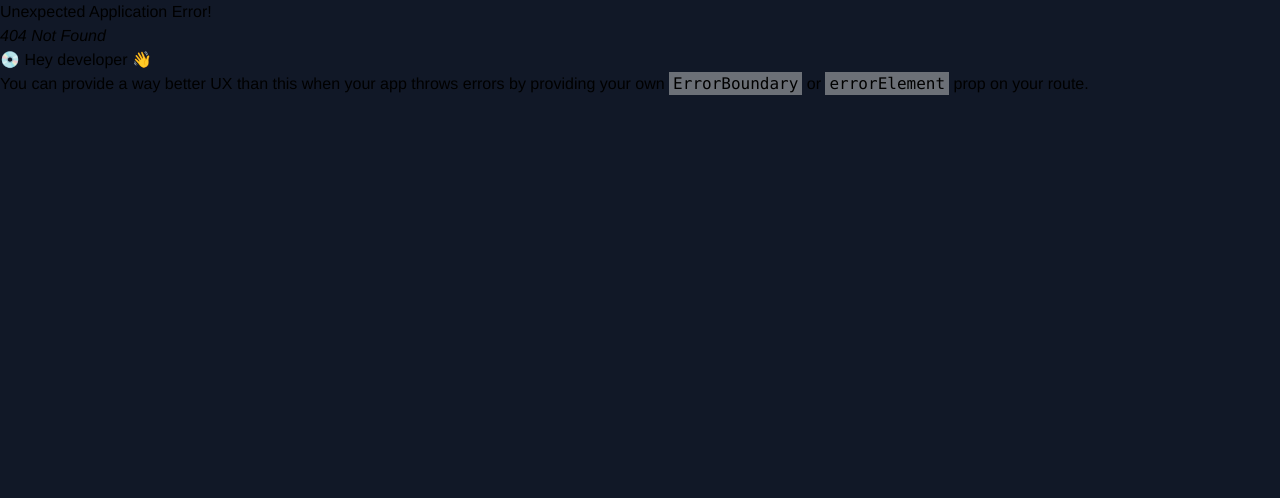
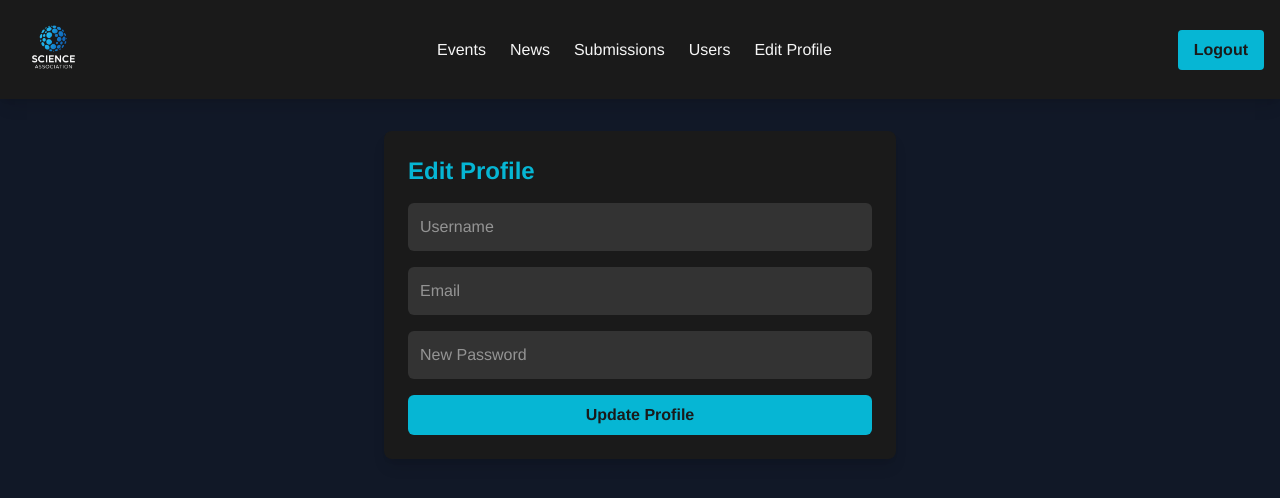
Before and after one commit to ParsaDokhtMohammadi/Scientific-Association-Website-react-mysql, a React (Vite) app in the folder client/: page /EditUserProfile in a window 1280 px wide. Before the commit this address had no page. Shown: the top 498 px of the page. Built offline with nearby package versions, Linux system fonts and the light colour scheme; no server answers.

Commit message:
edit user profile added & header updated

```diff
--- a/client/src/App.jsx
+++ b/client/src/App.jsx
@@ -17,6 +17,7 @@ import SingleNews from "./pages/SingleNews";
 import EditEventForm from "./pages/EditEventForm";
 import EditNewsForm from "./pages/EditNewsForm";
 import CreateEvent from "./pages/CreateEvent";
+import EditUserProfile from "./pages/EditUserProfile";
 const App = () => {
   const router = createBrowserRouter(
     createRoutesFromElements(
@@ -30,6 +31,7 @@ const App = () => {
         <Route path="/UsersAdmin" element={<UsersAdmin></UsersAdmin>}></Route>
         <Route path="/SubmissionAdmin" element={<SubmissionAdmin></SubmissionAdmin>}></Route>
         <Route path="/CreateEvent" element={<CreateEvent></CreateEvent>}></Route>
+        <Route path="/EditUserProfile" element={<EditUserProfile></EditUserProfile>}></Route>
         <Route path="/SingleEvent/:id" element={<SingleEvent></SingleEvent>}></Route>
         <Route path="/SingleNews/:id" element={<SingleNews></SingleNews>}></Route>
         <Route path="/UserRegistrations" element={<UserRegistrations></UserRegistrations>}></Route>
--- a/client/src/components/Header.jsx
+++ b/client/src/components/Header.jsx
@@ -1,20 +1,20 @@
-import { Link, NavLink , useNavigate } from "react-router";
-import { useSelector , useDispatch} from "react-redux";
+import { Link, NavLink, useNavigate } from "react-router";
+import { useSelector, useDispatch } from "react-redux";
 import { clearUser } from "../features/UserSlice";
 
 const Header = () => {
-  const User = useSelector(state => state.CurrentUser.CurrentUser)
-  const dispatch = useDispatch()
-  const navigate = useNavigate()
+  const User = useSelector(state => state.CurrentUser.CurrentUser);
+  const dispatch = useDispatch();
+  const navigate = useNavigate();
+
   return (
-    <header className="w-full bg-[#3B82F6] flex justify-between items-center px-3  mb-8">
-      <img src="assets/img/logo.png" className="w-[75px] " />
-      <div className="flex ">
-      <nav className="flex flex-row items-center gap-3">
+    <header className="w-full bg-[#1A1A1A] flex justify-between items-center px-4 py-3 mb-8 shadow-lg">
+      <img src="assets/img/logo.png" className="w-[75px]" alt="Logo" />
+      <nav className="flex flex-row items-center gap-6">
         <NavLink
           to="/Events"
           className={({ isActive }) =>
-            `duration-200 text-[#D1D5DB] ${isActive ? "text-[#D1D5DB]" : ""} hover:text-[#F87171] `
+            `duration-200 text-[#F5F5F5] ${isActive ? "text-[#06B6D4]" : ""} hover:text-[#F87171]`
           }
         >
           Events
@@ -22,45 +22,62 @@ const Header = () => {
         <NavLink
           to="/News"
           className={({ isActive }) =>
-            `duration-200 text-[#D1D5DB] ${isActive ? "text-[#06B6D4]" : ""} hover:text-[#F87171]`
+            `duration-200 text-[#F5F5F5] ${isActive ? "text-[#06B6D4]" : ""} hover:text-[#F87171]`
           }
         >
           News
         </NavLink>
         <NavLink
-          to={`${User?.role === "admin" ? "/SubmissionAdmin" :"/Submission"}`}
+          to={`${User?.role === "admin" ? "/SubmissionAdmin" : "/Submission"}`}
           className={({ isActive }) =>
-            `duration-200 text-[#D1D5DB] ${isActive ? "text-[#06B6D4]" : ""} hover:text-[#F87171]`
+            `duration-200 text-[#F5F5F5] ${isActive ? "text-[#06B6D4]" : ""} hover:text-[#F87171]`
           }
         >
           Submissions
         </NavLink>
+        {User?.role === "admin" && (
           <NavLink
             to="/UsersAdmin"
             className={({ isActive }) =>
-            `duration-200 text-[#D1D5DB] ${isActive ? "text-[#06B6D4]" : ""} hover:text-[#F87171]
-            ${User?.role!=="admin" ?"hidden":"block"}`
+              `duration-200 text-[#F5F5F5] ${isActive ? "text-[#06B6D4]" : ""} hover:text-[#F87171]`
             }
           >
             Users
           </NavLink>
+        )}
+        {User?.role === "user" && (
           <NavLink
             to="/UserRegistrations"
             className={({ isActive }) =>
-            `duration-200 text-[#D1D5DB] ${isActive ? "text-[#06B6D4]" : ""} hover:text-[#F87171]
-            ${User?.role!=="user" ?"hidden":"block"}`
+              `duration-200 text-[#F5F5F5] ${isActive ? "text-[#06B6D4]" : ""} hover:text-[#F87171]`
             }
           >
             Registrations
           </NavLink>
+        )}
+        {User && (
+          <NavLink
+            to="/EditUserProfile"
+            className={({ isActive }) =>
+              `duration-200 text-[#F5F5F5] ${isActive ? "text-[#06B6D4]" : ""} hover:text-[#F87171]`
+            }
+          >
+            Edit Profile
+          </NavLink>
+        )}
       </nav>
-          </div>
       <div className="flex gap-2">
-            <button className="rounded  h-10  px-2 bg-[#06B6D4] flex justify-center items-center duration-200 hover:bg-[#F87171] cursor-pointer"
-            onClick={()=>{
-              dispatch(clearUser())
-              navigate("/")
-            }} >logout</button>
+        {User && (
+          <button
+            className="rounded h-10 px-4 bg-[#06B6D4] text-[#1A1A1A] font-bold hover:bg-[#F87171] transition-colors duration-200"
+            onClick={() => {
+              dispatch(clearUser());
+              navigate("/");
+            }}
+          >
+            Logout
+          </button>
+        )}
       </div>
     </header>
   );
--- /dev/null
+++ b/client/src/pages/EditUserProfile.jsx
@@ -0,0 +1,83 @@
+import React, { useEffect, useState } from "react";
+import { useSelector } from "react-redux";
+import { useGetUserQuery, useUpdateUserMutation } from "../services/ApiSlice";
+
+const EditUserProfile = () => {
+  const currentUser = useSelector((state) => state.CurrentUser.CurrentUser); // Replace with your user slice
+  const userId = currentUser?.id;
+
+  const { data: userData, isLoading } = useGetUserQuery(userId);
+  const [updateUser, { isLoading: isUpdating, error }] = useUpdateUserMutation();
+
+  const [form, setForm] = useState({
+    user_name: "",
+    email: "",
+    password: ""
+  });
+
+  useEffect(() => {
+    if (userData?.data) {
+      setForm({
+        user_name: userData.data.user_name,
+        email: userData.data.email,
+        password: ""
+      });
+    }
+  }, [userData]);
+
+  const handleChange = (e) => {
+    setForm({ ...form, [e.target.name]: e.target.value });
+  };
+
+  const handleSubmit = async (e) => {
+    e.preventDefault();
+    await updateUser({ id: userId, data: form });
+    alert("Profile updated successfully!");
+  };
+
+  if (isLoading) return <p className="text-center text-[#A3A3A3]">Loading...</p>;
+
+  return (
+    <div className="max-w-lg mx-auto p-6 bg-[#1A1A1A] rounded-lg shadow-lg text-[#F5F5F5]">
+      <h2 className="text-2xl font-bold text-[#06B6D4] mb-4">Edit Profile</h2>
+      <form onSubmit={handleSubmit} className="flex flex-col gap-4">
+        <input
+          name="user_name"
+          value={form.user_name}
+          onChange={handleChange}
+          placeholder="Username"
+          required
+          className="p-3 rounded-md bg-[#333] text-[#F5F5F5]"
+        />
+        <input
+          name="email"
+          type="email"
+          value={form.email}
+          onChange={handleChange}
+          placeholder="Email"
+          required
+          className="p-3 rounded-md bg-[#333] text-[#F5F5F5]"
+        />
+        <input
+          name="password"
+          type="password"
+          value={form.password}
+          onChange={handleChange}
+          placeholder="New Password"
+          required
+          className="p-3 rounded-md bg-[#333] text-[#F5F5F5]"
+        />
+        <button
+          type="submit"
+          disabled={isUpdating}
+          className="bg-[#06B6D4] hover:bg-[#0891B2] text-[#1A1A1A] font-bold py-2 px-4 rounded-md"
+        >
+          {isUpdating ? "Updating..." : "Update Profile"}
+        </button>
+        {error && <p className="text-[#EF4444]">Error updating profile.</p>}
+      </form>
+    </div>
+  );
+};
+
+export default EditUserProfile;
--- a/client/src/services/ApiSlice.js
+++ b/client/src/services/ApiSlice.js
@@ -205,7 +205,21 @@ export const ApiSlice = createApi({
       }),
       invalidatesTags: ["News"],
     }),
+    updateUser: builder.mutation({
+      query: ({ id, data }) => ({
+        url: `/updateUser?id=${id}`,
+        method: 'PUT',
+        body: data,
       }),
+      invalidatesTags: ["CurrentUser"],
+    }),
+
+    getUser: builder.query({
+      query: (id) => `/getUser?id=${id}`,
+      providesTags: ["CurrentUser"],
+    }),
+  }),
+
 
 });
 
@@ -241,5 +255,7 @@ export const {
   useDeleteNewsCommentMutation,
   useEditEventMutation,
   useEditNewsMutation,
-  useCreateEventMutation
+  useCreateEventMutation,
+  useGetUserQuery,
+  useUpdateUserMutation
 } = ApiSlice;
```
Also changed, not shown: 1 other file (tests, documents, lock files or other folders). Lines whose indentation alone changed are shown as unchanged.
